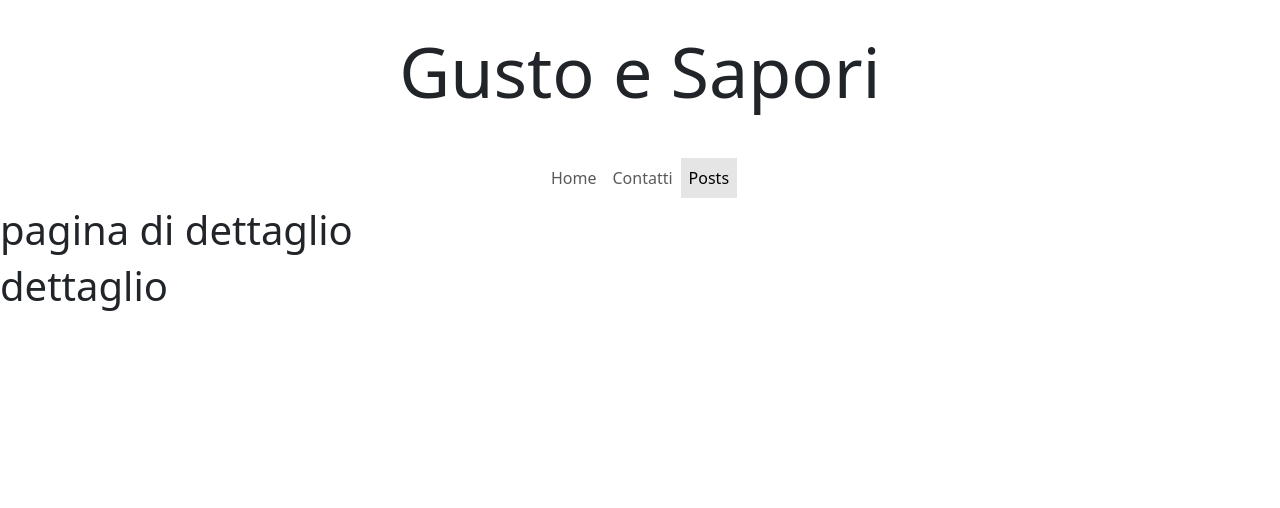
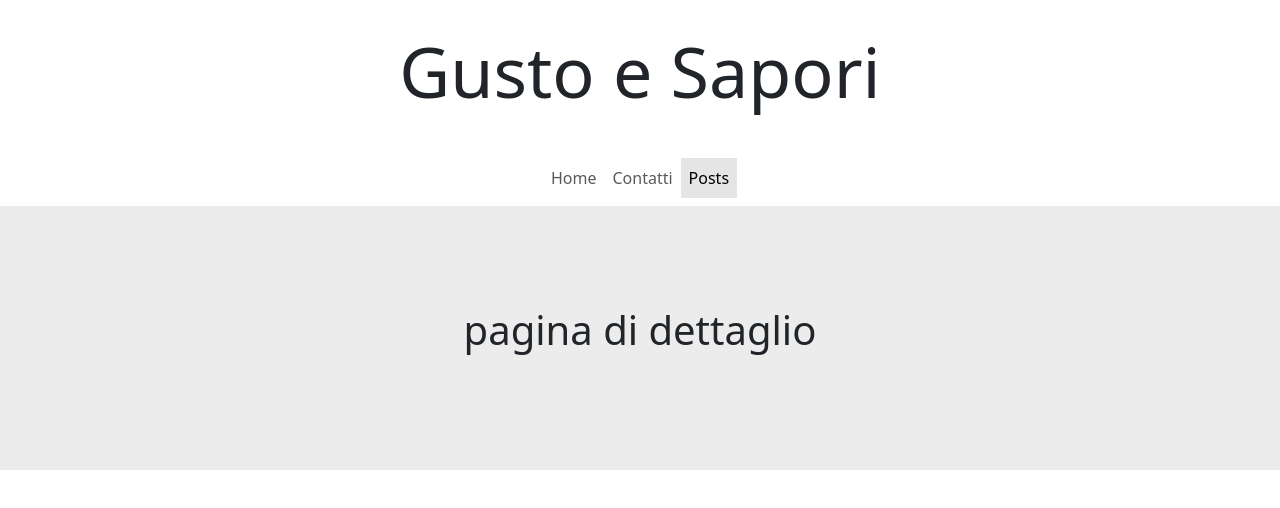
Before and after one commit to nicolamarino527/react-router, a React (Vite) app: page /posts/1 in a window 1280 px wide. Shown: the top 508 px of the page. Built offline with nearby package versions, Linux system fonts and the light colour scheme; no server answers.

Commit message:
[feat] add axios call on post detail

```diff
--- a/src/components/PostDetail.jsx
+++ b/src/components/PostDetail.jsx
@@ -1,7 +1,29 @@
+import axios from "axios"
+import { useParams, } from "react-router-dom"
+import { useState, useEffect, use } from "react"
+
+
 export default function PostDetail() {
+
+    // desctucturing per riornare l'id
+    const { id } = useParams()
+
+    // settiamo lo stato al componente
+    const [post, setPost] = useState({})
+
+    // chamiamo la rotta store
+    function fetchPost() {
+        axios.get(`http://localhost:3000/posts/${id} `)
+            .then(response => setPost(response.data))
+            .catch(error => console.log(error))
+    }
+
+    useEffect(() => fetchPost(),
+        [])
+
     return (
         <>
-            <h1>dettaglio</h1>
+            <h1>{post.title}</h1>
         </>
     )
 }
--- a/src/pages/PostDetailPage.jsx
+++ b/src/pages/PostDetailPage.jsx
@@ -3,8 +3,12 @@ import PostDetail from "../components/PostDetail"
 export default function PostDetailPage() {
     return (
         <>
-            <h1>pagina di dettaglio</h1>
-            <PostDetail />
+            <div className="bg">
+                <div className="container">
+                    <h1>pagina di dettaglio</h1>
+                    <PostDetail />
+                </div>
+            </div>
         </>
     )
 }
```
